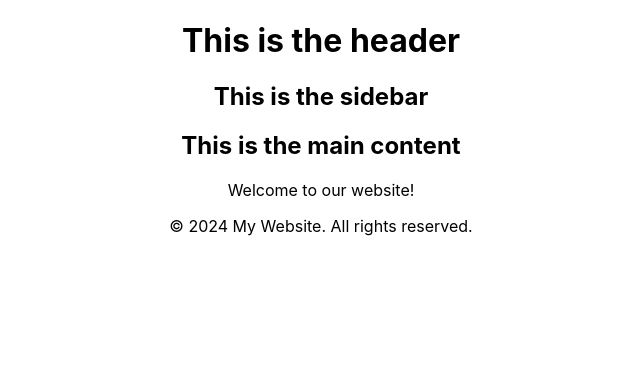
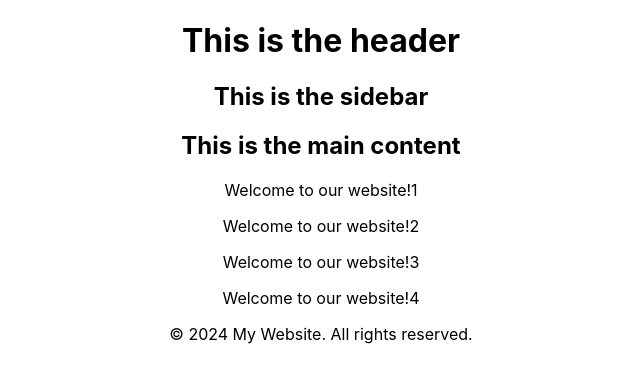
Before and after one commit to sarojregmi926/Figma_Html, a React (Create React App) app in the folder reacttest/: page / in a window 1280 px wide. Shown: the top 382 px of the page, without its empty margins (319-959 px from the left). Built offline with nearby package versions, Linux system fonts and the light colour scheme.

Commit message:
Welcome added 1 to 4

```diff
--- a/reacttest/src/components/MainContent.js
+++ b/reacttest/src/components/MainContent.js
@@ -5,7 +5,10 @@ function MainContent() {
   return (
     <main>
       <h2>This is the main content</h2>
-      <p>Welcome to our website!</p>
+      <p>Welcome to our website!1</p>
+      <p>Welcome to our website!2</p>
+      <p>Welcome to our website!3</p>
+      <p>Welcome to our website!4</p>
     </main>
   );
 }
```
